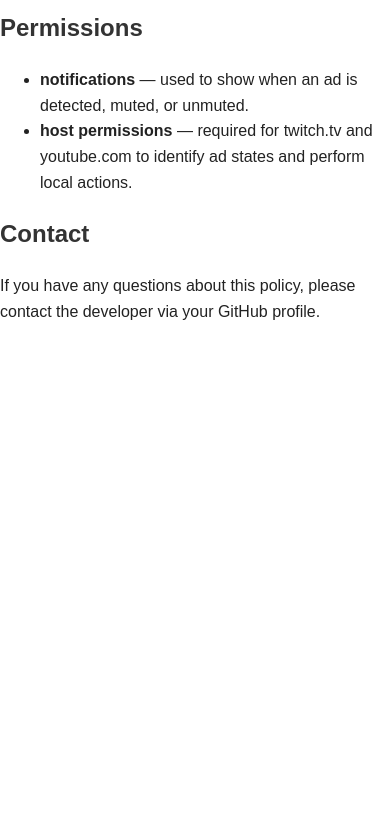
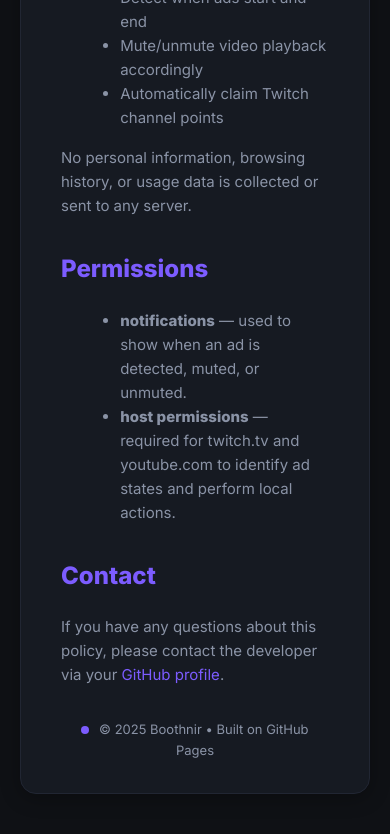
Before and after one commit to Boothnir/jboothy.github.io, a plain HTML site: page twitch-youtube-privacy.html in a window 390 px wide. Shown: the part 557-1391 px from the top of the page. Before the commit the page ends 922 px from the top, so only its background shows below. Drawn offline with Linux system fonts and the light colour scheme.

Commit message:
Redesign privacy policy page with modern UI
Updated the privacy policy page with a new layout, improved typography, and modern color scheme. Added responsive design, a back-to-home button, and a footer with copyright information. Enhanced readability and user experience while keeping the policy content unchanged.

```diff
--- a/twitch-youtube-privacy.html
+++ b/twitch-youtube-privacy.html
@@ -3,24 +3,112 @@
 
 <head>
     <meta charset="UTF-8">
-    <title>Privacy Policy - Twitch & YouTube Auto Helper</title>
+    <meta name="viewport" content="width=device-width, initial-scale=1">
+    <title>Privacy Policy – Twitch & YouTube Auto Helper</title>
+    <link rel="preconnect" href="https://fonts.googleapis.com">
+    <link rel="preconnect" href="https://fonts.gstatic.com" crossorigin>
+    <link href="https://fonts.googleapis.com/css2?family=Inter:wght@400;600;800&display=swap" rel="stylesheet">
     <style>
-        body {
-            font-family: sans-serif;
-            max-width: 700px;
-            margin: 40px auto;
-            line-height: 1.6;
-            color: #222;
+        :root {
+            --bg: #0f1115;
+            --card: #161a22;
+            --muted: #8a93a6;
+            --text: #ebeff7;
+            --accent: #7c5cff;
         }
 
-        h1,
+        * {
+            box-sizing: border-box;
+        }
+
+        body {
+            margin: 0;
+            padding: 40px 20px;
+            background: var(--bg);
+            color: var(--text);
+            font-family: "Inter", system-ui, sans-serif;
+            line-height: 1.6;
+        }
+
+        .wrap {
+            max-width: 800px;
+            margin: 0 auto;
+            background: var(--card);
+            border: 1px solid #212633;
+            border-radius: 16px;
+            padding: 32px 40px;
+            box-shadow: 0 4px 20px rgba(0, 0, 0, 0.3);
+        }
+
+        .back-btn {
+            display: inline-block;
+            background: var(--accent);
+            color: #fff;
+            padding: 10px 16px;
+            border-radius: 10px;
+            font-weight: 600;
+            text-decoration: none;
+            transition: background 0.2s ease;
+            margin-bottom: 24px;
+        }
+
+        .back-btn:hover {
+            background: #6a4ce3;
+        }
+
+        h1 {
+            font-size: 28px;
+            font-weight: 800;
+            color: var(--text);
+            margin-top: 0;
+        }
+
         h2 {
-            color: #333;
+            color: var(--accent);
+            margin-top: 2rem;
+        }
+
+        p,
+        li {
+            color: var(--muted);
+            font-size: 15px;
+        }
+
+        ul {
+            margin-left: 1.2rem;
+        }
+
+        a {
+            color: var(--accent);
+            text-decoration: none;
+        }
+
+        a:hover {
+            text-decoration: underline;
+        }
+
+        .footer {
+            margin-top: 2rem;
+            text-align: center;
+            color: var(--muted);
+            font-size: 13px;
+        }
+
+        .dot {
+            width: 8px;
+            height: 8px;
+            border-radius: 50%;
+            background: var(--accent);
+            display: inline-block;
+            margin-right: 6px;
         }
     </style>
 </head>
 
 <body>
+    <div class="wrap">
+        <a href="/" class="back-btn">← Back to Home</a>
+
         <h1>Privacy Policy</h1>
         <p><strong>Last updated:</strong> October 2025</p>
 
@@ -43,14 +131,22 @@
         <h2>Permissions</h2>
         <ul>
             <li><strong>notifications</strong> — used to show when an ad is detected, muted, or unmuted.</li>
-        <li><strong>host permissions</strong> — required for twitch.tv and youtube.com to identify ad states and perform
+            <li><strong>host permissions</strong> — required for twitch.tv and youtube.com to identify ad states and
+                perform
                 local actions.</li>
         </ul>
 
         <h2>Contact</h2>
         <p>
-        If you have any questions about this policy, please contact the developer via your GitHub profile.
+            If you have any questions about this policy, please contact the developer via your
+            <a href="https://github.com/Boothnir" target="_blank" rel="noopener">GitHub profile</a>.
         </p>
+
+        <div class="footer">
+            <span class="dot"></span> ©
+            <script>document.write(new Date().getFullYear());</script> Boothnir • Built on GitHub Pages
+        </div>
+    </div>
 </body>
 
 </html>
```
Lines whose indentation alone changed are shown as unchanged.
